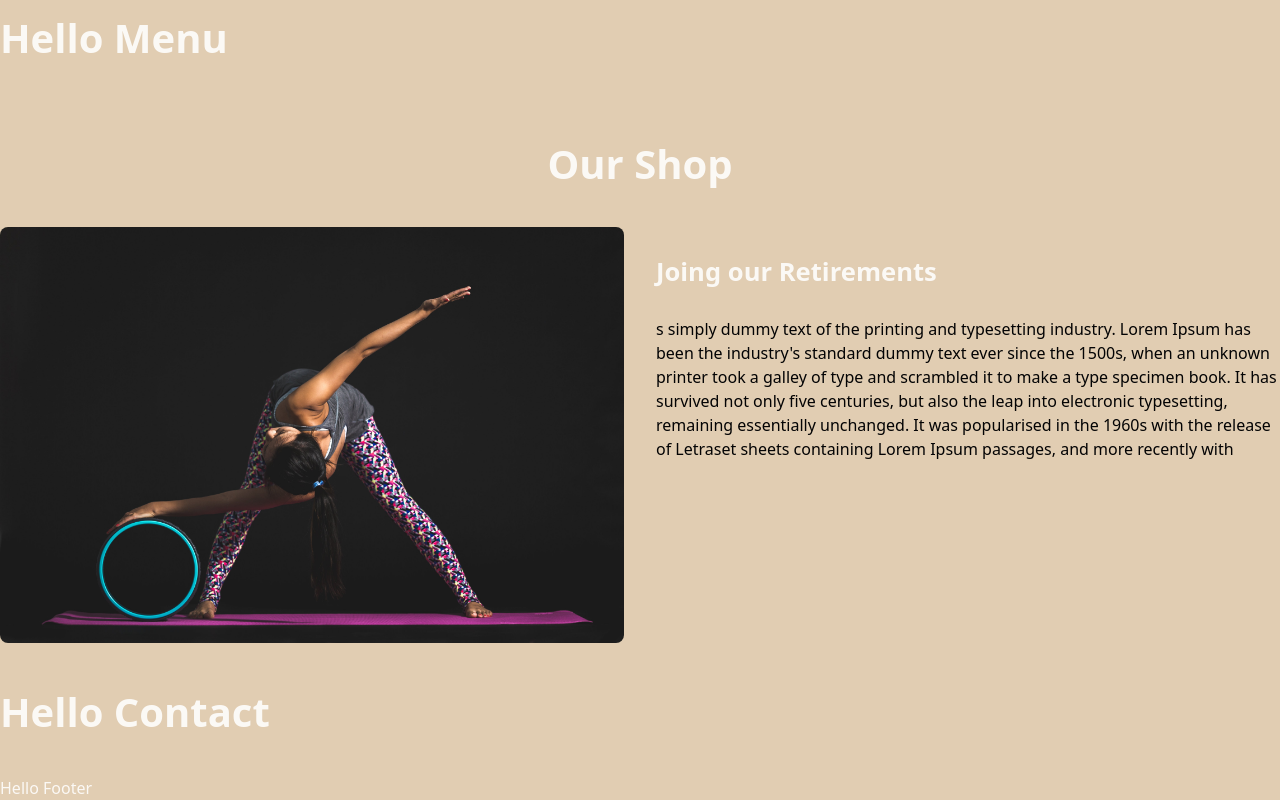
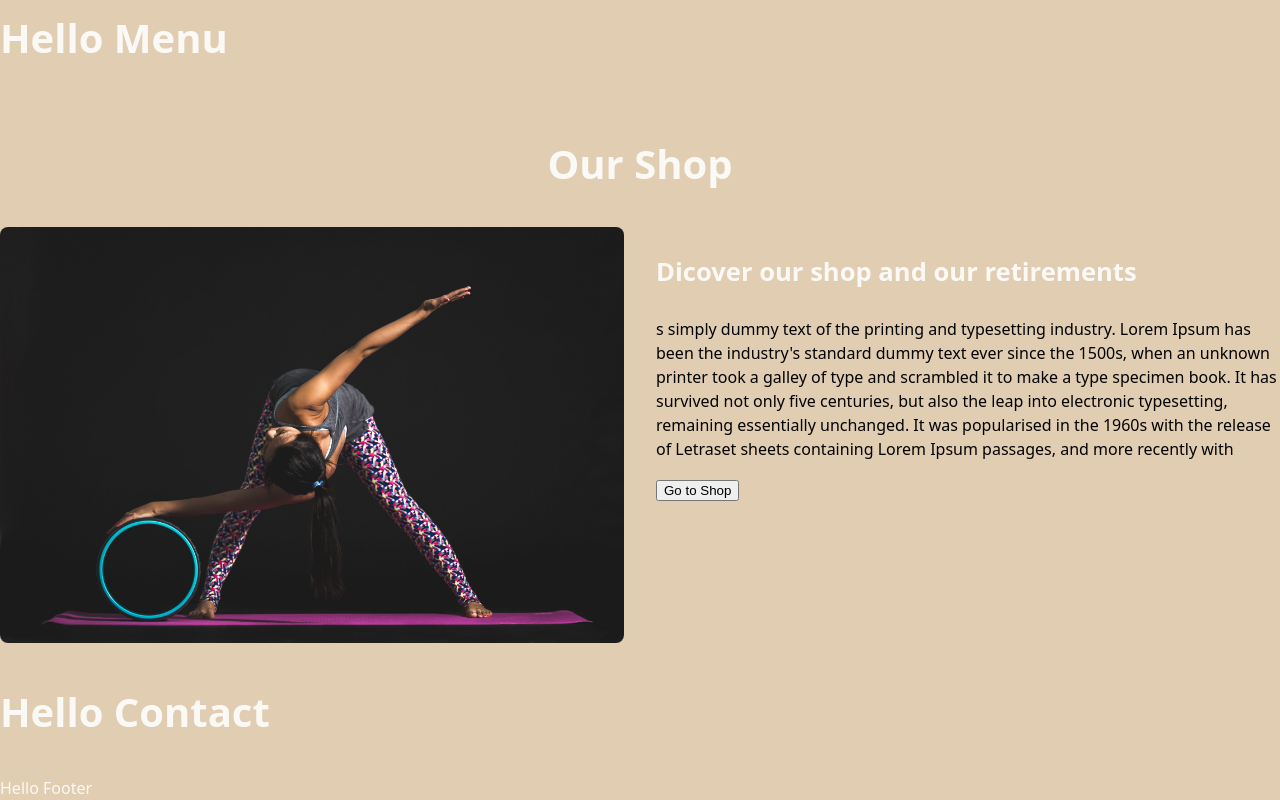
Before and after one commit to IsabelTizon/inner-flow, a React (Vite) app: page / in a window 1280 px wide. Shown: the part 1579-2379 px from the top of the page. Built offline with nearby package versions, Linux system fonts and the light colour scheme.

Commit message:
children button created on ImageTextBlock component in Shop section on Homen

```diff
--- a/src/pages/Home/components/Shop/Shop.jsx
+++ b/src/pages/Home/components/Shop/Shop.jsx
@@ -1,3 +1,4 @@
+import { Link } from "react-router-dom";
 import ImageTextBlock from "../../../../components/globals/ImageTextBlock/ImageTextBlock";
 import shopHome from "./assets/shopHome.jpg";
 
@@ -7,9 +8,13 @@ export default function Shop() {
 			<ImageTextBlock
 				title="Our Shop"
 				image={shopHome}
-				titleText="Joing our Retirements"
+				titleText="Dicover our shop and our retirements"
 				text="s simply dummy text of the printing and typesetting industry. Lorem Ipsum has been the industry's standard dummy text ever since the 1500s, when an unknown printer took a galley of type and scrambled it to make a type specimen book. It has survived not only five centuries, but also the leap into electronic typesetting, remaining essentially unchanged. It was popularised in the 1960s with the release of Letraset sheets containing Lorem Ipsum passages, and more recently with "
-			/>
+			>
+				<Link to="/shop">
+					<button>Go to Shop</button>
+				</Link>
+			</ImageTextBlock>
 		</>
 	);
 }
```
